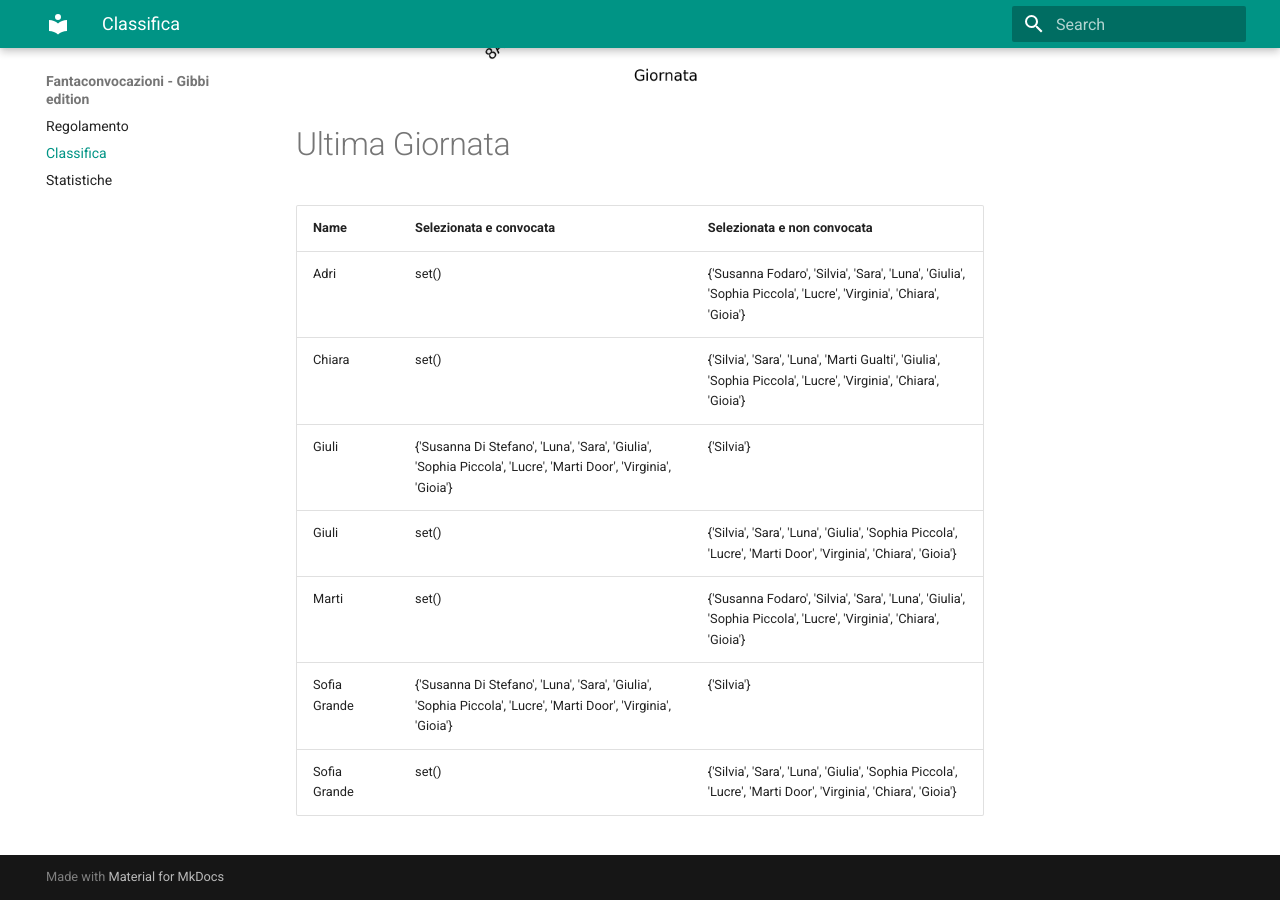
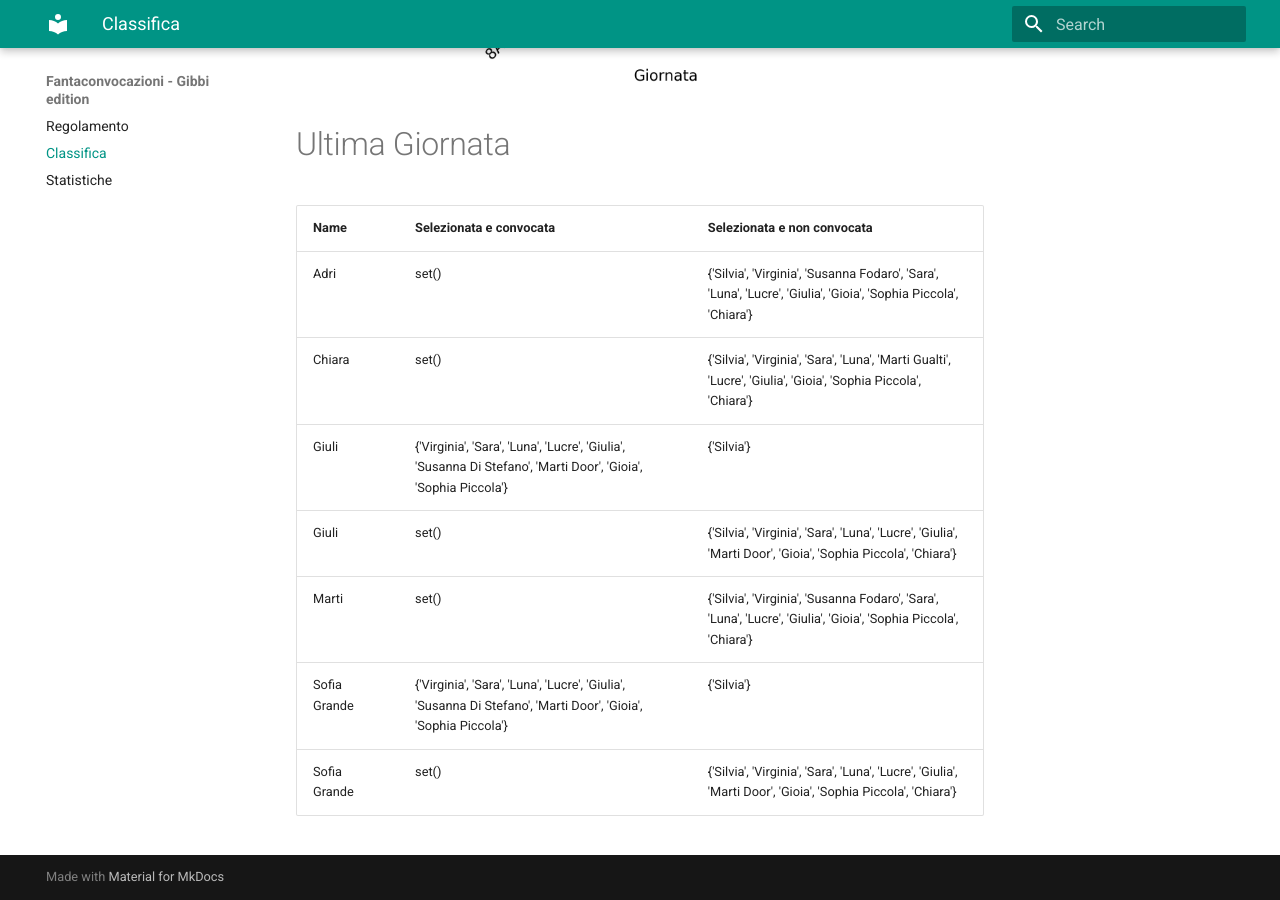
Before and after one commit to martinig94/fantagibbi, an MkDocs documentation site: the page built from docs/Classifica.md, in a window 1280 px wide and 900 px high, scrolled down 1024 px. Built offline with MkDocs 1.6.1 and Material for MkDocs 9.7.7, drawn with Linux system fonts in a browser that asks for light colours.

Commit message:
Auto-update from main.py

```diff
--- a/docs/Classifica.md
+++ b/docs/Classifica.md
@@ -18,11 +18,11 @@
 <!-- START_TABLE CORRECT -->
 | Name         | Selezionata e convocata                                                                                        | Selezionata e non convocata                                                                                      |
 |:-------------|:---------------------------------------------------------------------------------------------------------------|:-----------------------------------------------------------------------------------------------------------------|
-| Adri         | set()                                                                                                          | {'Susanna Fodaro', 'Silvia', 'Sara', 'Luna', 'Giulia', 'Sophia Piccola', 'Lucre', 'Virginia', 'Chiara', 'Gioia'} |
-| Chiara       | set()                                                                                                          | {'Silvia', 'Sara', 'Luna', 'Marti Gualti', 'Giulia', 'Sophia Piccola', 'Lucre', 'Virginia', 'Chiara', 'Gioia'}   |
-| Giuli        | {'Susanna Di Stefano', 'Luna', 'Sara', 'Giulia', 'Sophia Piccola', 'Lucre', 'Marti Door', 'Virginia', 'Gioia'} | {'Silvia'}                                                                                                       |
-| Giuli        | set()                                                                                                          | {'Silvia', 'Sara', 'Luna', 'Giulia', 'Sophia Piccola', 'Lucre', 'Marti Door', 'Virginia', 'Chiara', 'Gioia'}     |
-| Marti        | set()                                                                                                          | {'Susanna Fodaro', 'Silvia', 'Sara', 'Luna', 'Giulia', 'Sophia Piccola', 'Lucre', 'Virginia', 'Chiara', 'Gioia'} |
-| Sofia Grande | {'Susanna Di Stefano', 'Luna', 'Sara', 'Giulia', 'Sophia Piccola', 'Lucre', 'Marti Door', 'Virginia', 'Gioia'} | {'Silvia'}                                                                                                       |
-| Sofia Grande | set()                                                                                                          | {'Silvia', 'Sara', 'Luna', 'Giulia', 'Sophia Piccola', 'Lucre', 'Marti Door', 'Virginia', 'Chiara', 'Gioia'}     |
+| Adri         | set()                                                                                                          | {'Silvia', 'Virginia', 'Susanna Fodaro', 'Sara', 'Luna', 'Lucre', 'Giulia', 'Gioia', 'Sophia Piccola', 'Chiara'} |
+| Chiara       | set()                                                                                                          | {'Silvia', 'Virginia', 'Sara', 'Luna', 'Marti Gualti', 'Lucre', 'Giulia', 'Gioia', 'Sophia Piccola', 'Chiara'}   |
+| Giuli        | {'Virginia', 'Sara', 'Luna', 'Lucre', 'Giulia', 'Susanna Di Stefano', 'Marti Door', 'Gioia', 'Sophia Piccola'} | {'Silvia'}                                                                                                       |
+| Giuli        | set()                                                                                                          | {'Silvia', 'Virginia', 'Sara', 'Luna', 'Lucre', 'Giulia', 'Marti Door', 'Gioia', 'Sophia Piccola', 'Chiara'}     |
+| Marti        | set()                                                                                                          | {'Silvia', 'Virginia', 'Susanna Fodaro', 'Sara', 'Luna', 'Lucre', 'Giulia', 'Gioia', 'Sophia Piccola', 'Chiara'} |
+| Sofia Grande | {'Virginia', 'Sara', 'Luna', 'Lucre', 'Giulia', 'Susanna Di Stefano', 'Marti Door', 'Gioia', 'Sophia Piccola'} | {'Silvia'}                                                                                                       |
+| Sofia Grande | set()                                                                                                          | {'Silvia', 'Virginia', 'Sara', 'Luna', 'Lucre', 'Giulia', 'Marti Door', 'Gioia', 'Sophia Piccola', 'Chiara'}     |
 <!-- END_TABLE CORRECT -->
```
